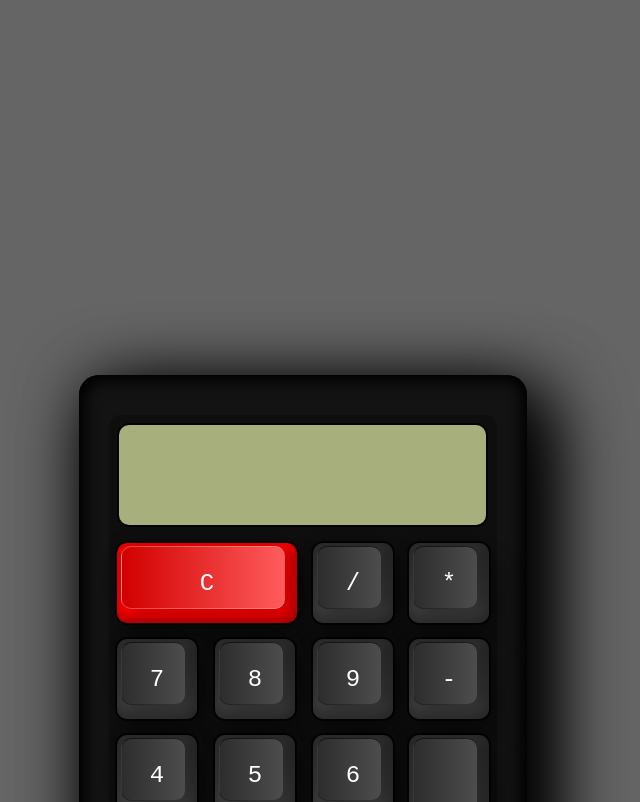
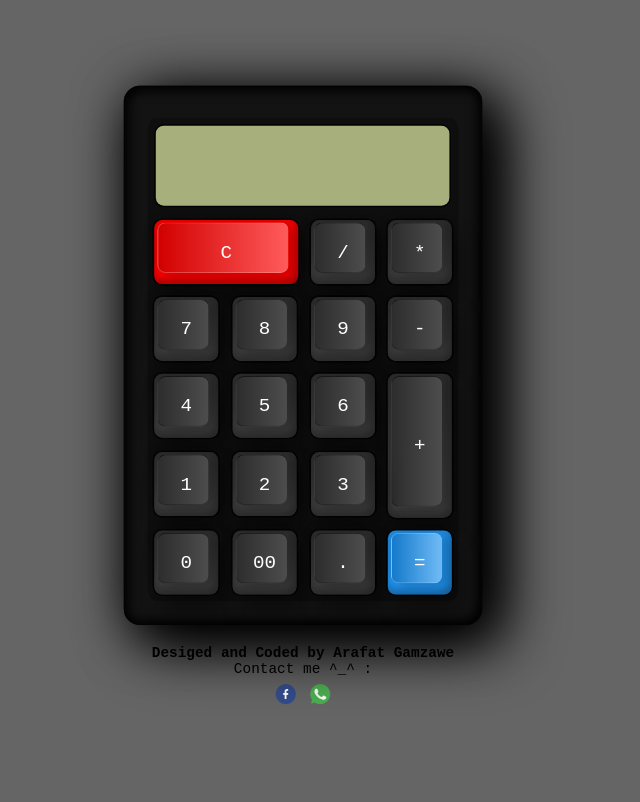
Before and after one commit to ArafatQz/musical-invention-calculator, a React (Create React App) app: page / in a window 1280 px wide. Shown: the top 802 px of the page, without its empty margins (337-977 px from the left). Built offline with nearby package versions, Linux system fonts and the light colour scheme.

Commit message:
Update App.css

```diff
--- a/src/App.css
+++ b/src/App.css
@@ -1,6 +1,6 @@
 .App {
   text-align: center;
-  height: 50px;
+    transform: scale(0.8);
 }
 
 .App-logo {
```
